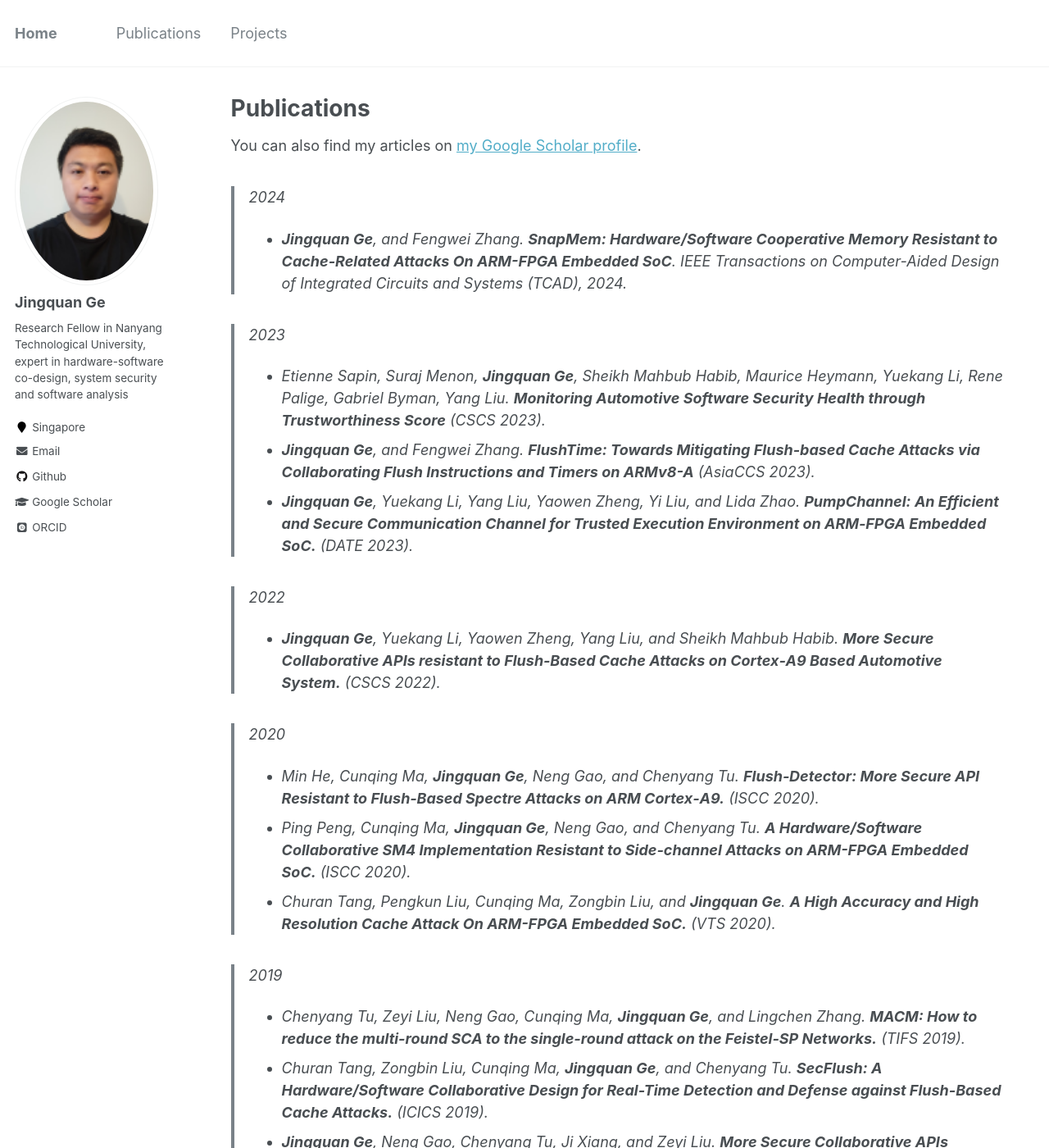
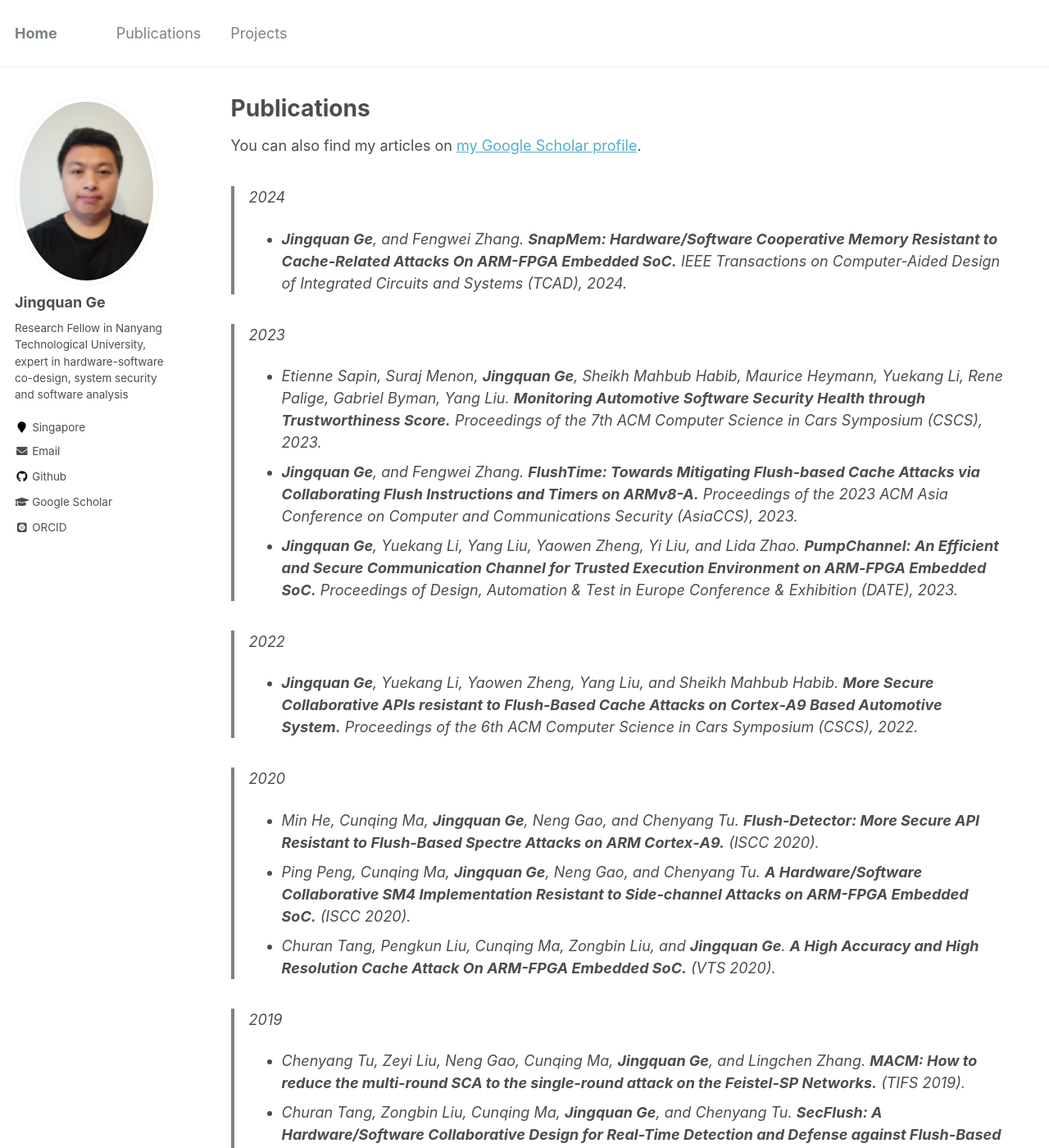
Before and after one commit to gejingquan/gejingquan.github.io, a Jekyll site: the page built from _pages/publications.md, in a window 1280 px wide and 1400 px high. Shown: the whole window at 82% size. Built offline with Jekyll 4.4.1, drawn with Linux system fonts in a browser that asks for light colours; some web fonts are replaced.

Commit message:
Update publications.md

```diff
--- a/_pages/publications.md
+++ b/_pages/publications.md
@@ -8,24 +8,28 @@ You can also find my articles on <a href="https://scholar.google.com/citations?h
 
 > 2024
 - **Jingquan Ge**, and Fengwei Zhang.
-**SnapMem: Hardware/Software Cooperative Memory Resistant to Cache-Related Attacks On ARM-FPGA Embedded SoC**.
-  IEEE Transactions on Computer-Aided Design of Integrated Circuits and Systems (TCAD), 2024.
+**SnapMem: Hardware/Software Cooperative Memory Resistant to Cache-Related Attacks On ARM-FPGA Embedded SoC.**
+IEEE Transactions on Computer-Aided Design of Integrated Circuits and Systems (TCAD), 2024.
 
 
 
 > 2023
 - Etienne Sapin, Suraj Menon, **Jingquan Ge**, Sheikh Mahbub Habib, Maurice Heymann, Yuekang Li, Rene Palige, Gabriel Byman, Yang Liu.
-**Monitoring Automotive Software Security Health through Trustworthiness Score** (CSCS 2023).
+**Monitoring Automotive Software Security Health through Trustworthiness Score.**
+Proceedings of the 7th ACM Computer Science in Cars Symposium (CSCS), 2023.
 - **Jingquan Ge**, and Fengwei Zhang.
-**FlushTime: Towards Mitigating Flush-based Cache Attacks via Collaborating Flush Instructions and Timers on ARMv8-A** (AsiaCCS 2023).
+**FlushTime: Towards Mitigating Flush-based Cache Attacks via Collaborating Flush Instructions and Timers on ARMv8-A.**
+Proceedings of the 2023 ACM Asia Conference on Computer and Communications Security (AsiaCCS), 2023.
 - **Jingquan Ge**, Yuekang Li, Yang Liu, Yaowen Zheng, Yi Liu, and Lida Zhao.
-**PumpChannel: An Efficient and Secure Communication Channel for Trusted Execution Environment on ARM‑FPGA Embedded SoC.** (DATE 2023).
+**PumpChannel: An Efficient and Secure Communication Channel for Trusted Execution Environment on ARM‑FPGA Embedded SoC.**
+Proceedings of Design, Automation & Test in Europe Conference & Exhibition (DATE), 2023.
 
 
 
 > 2022
 - **Jingquan Ge**, Yuekang Li, Yaowen Zheng, Yang Liu, and Sheikh Mahbub Habib.
-**More Secure Collaborative APIs resistant to Flush‑Based Cache Attacks on Cortex‑A9 Based Automotive System.** (CSCS 2022).
+**More Secure Collaborative APIs resistant to Flush‑Based Cache Attacks on Cortex‑A9 Based Automotive System.**
+Proceedings of the 6th ACM Computer Science in Cars Symposium (CSCS), 2022.
 
 
 
```
